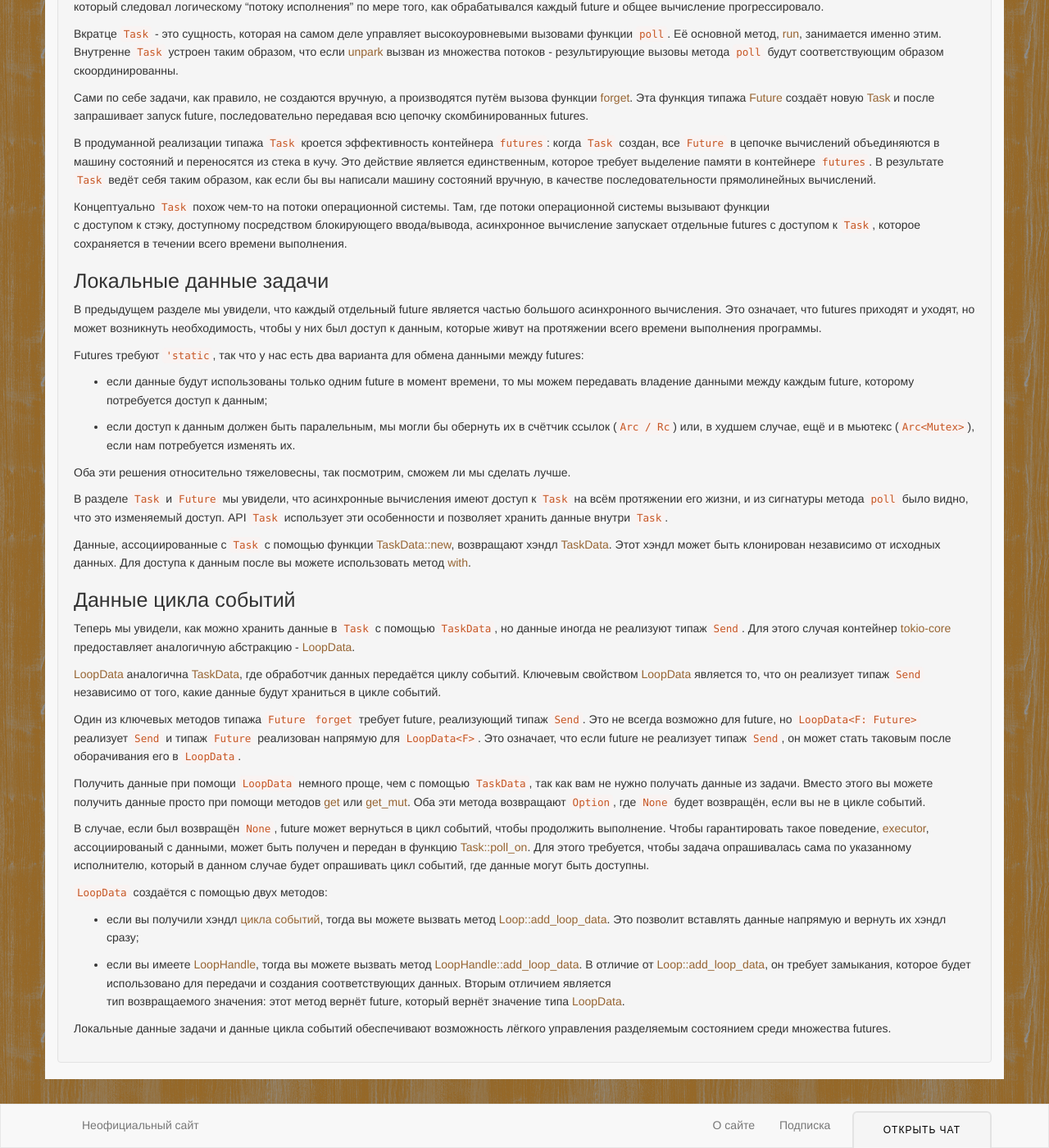
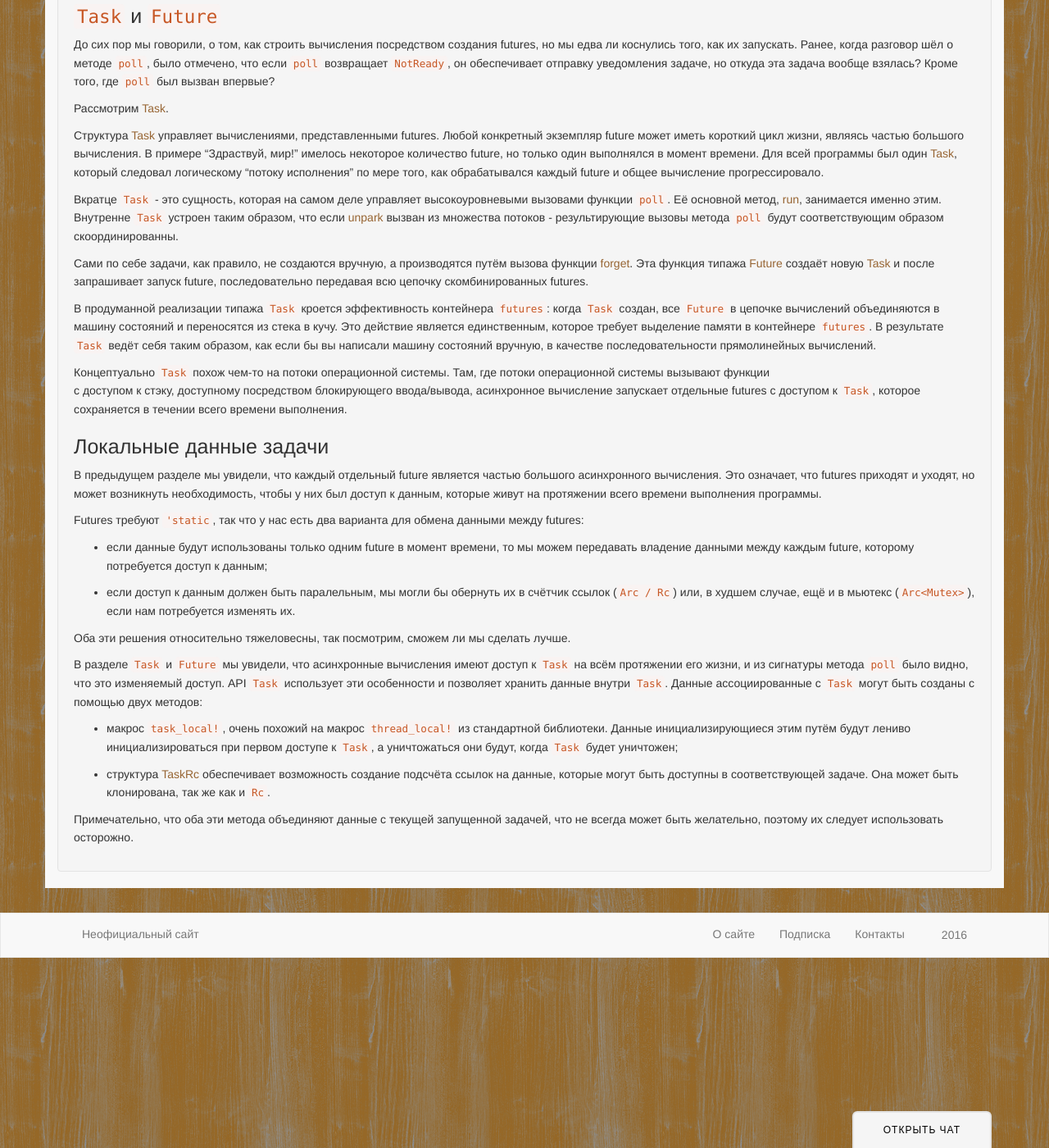
Before and after one commit to rust-lang-ru/rustycrate.ru, a Jekyll site: the page built from _posts/2016-08-16-futures-tutorial.md, in a window 1280 px wide and 1400 px high, scrolled down 12586 px. Shown: the whole window at 82% size. Built offline with Jekyll 4.4.1, drawn with Linux system fonts in a browser that asks for light colours; nearby versions of some CDN libraries; Markdown is read by kramdown in place of the engine named in the settings; comment, search, counter and statistics services are not loaded; some of the changed text lies outside the part shown.

Commit message:
Правим текст в соответствии с последними коммитами в оригинальном туториале.

````diff
--- a/_posts/2016-08-16-futures-tutorial.md
+++ b/_posts/2016-08-16-futures-tutorial.md
@@ -27,8 +27,7 @@
 - конкретные futures и поток;
 - возвращение futures;
 - `Task` и future;
-- локальные данные задачи;
-- данные цикла событий.
+- локальные данные задачи.
 
 #Здравствуй, мир!
 
@@ -73,14 +72,15 @@
 use std::net::ToSocketAddrs;
 
 use futures::Future;
-use tokio_core::Loop;
+use tokio_core::reactor::Core;
+use tokio_core::net::TcpStream;
 use tokio_tls::ClientContext;
 
 fn main() {
-    let mut lp = Loop::new().unwrap();
+    let mut core = Core::new().unwrap();
     let addr = "www.rust-lang.org:443".to_socket_addrs().unwrap().next().unwrap();
 
-    let socket = lp.handle().tcp_connect(&addr);
+    let socket = TcpStream::connect(&addr, &core.handle());
 
     let tls_handshake = socket.and_then(|socket| {
         let cx = ClientContext::new().unwrap();
@@ -113,7 +113,7 @@
 
 ```rust
 
-let mut lp = Loop::new().unwrap();
+let mut core = Core::new().unwrap();
 let addr = "www.rust-lang.org:443".to_socket_addrs().unwrap().next().unwrap();
 
 ```
@@ -204,11 +204,12 @@
     ".as_bytes())
 });
 
+
 ```
 
 Здесь мы получили future из предыдущего шага (`tls_handshake`) и использовали
 [and_then](http://alexcrichton.com/futures-rs/futures/trait.Future.html#method.and_then) снова, чтобы продолжить
-вычисление. Комбинатор [write_all](http://alexcrichton.com/futures-rs/futures_io/fn.write_all.html) полностью
+вычисление. Комбинатор [write_all](https://tokio-rs.github.io/tokio-core/tokio_core/io/fn.write_all.html) полностью
 записывает HTTP запрос, производя многократные записи по необходимости.
 
 Future, возвращаемый методом [write_all](http://alexcrichton.com/futures-rs/futures_io/fn.write_all.html), будет
@@ -270,8 +271,7 @@
     type Item;
     type Error;
 
-    fn poll(&mut self, task: &mut Task) -> Poll<Self::Item, Self::Error>;
-    fn schedule(&mut self, task: &mut Task);
+    fn poll(&mut self) -> Poll<Self::Item, Self::Error>;
 
     // ...
 }
@@ -288,8 +288,15 @@
 
 ## `Item` и `Error`
 
+```rust
+
+type Item;
+type Error;
+
+```
+
 Первая особенность типажа future, как вы, вероятно, заметили, это то, что он содержит два ассоциированных типа.
-Они представляют собой типы значений, которые future может получить. Каждый экземпляр future можно обработать как
+Они представляют собой типы значений, которые future может получить. Каждый экземпляр `Future` можно обработать как
 `Result<Self::Item, Self::Error>`.
 
 Эти два типа будут применяться очень часто в условиях `where` при передаче futures и в сигнатурах типа, когда
@@ -309,7 +316,7 @@
 
 fn foo<F>(future: F)
     where F: Future<Error = io::Error>,
-          F::Item: Future,
+          F::Item: Clone,
 {
     // ...
 }
@@ -320,13 +327,13 @@
 
 ```rust
 
-fn poll(&mut self, task: &mut Task) -> Poll<Self::Item, Self::Error>;
+fn poll(&mut self) -> Poll<Self::Item, Self::Error>;
 
 ```
 
 Работа типажа [Future](http://alexcrichton.com/futures-rs/futures/trait.Future.html) построена на этом методе.
 Метод [poll](http://alexcrichton.com/futures-rs/futures/trait.Future.html#tymethod.poll) - это единственная точка
-входа для извлечения вычисленного в future значения. Как пользователю `futures` вам редко понадобится вызывать этот
+входа для извлечения вычисленного в future значения. Как пользователю future вам редко понадобится вызывать этот
 метод напрямую. Скорее всего, вы будете взаимодействовать с futures через комбинаторы, которые создают
 высокоуровневые абстракции вокруг futures. Знание того, как futures работают под капотом, будет полезным.
 
@@ -337,21 +344,30 @@
 - во время выполнения метода `poll`, futures могут изменять своё состояние;
 - после заврешения `poll` владение futures может быть передано другой сущности.
 
-Взглянем на тип возвращаемого значения `Poll`:
+На самом деле тип [Poll](http://alexcrichton.com/futures-rs/futures/type.Poll.html) является псевдонимом:
+
+```
+
+type Poll<T, E> = Result<Async<T>, E>;
+
+```
+
+Так же взглянем, что из себя представляет перечисление
+[Async](http://alexcrichton.com/futures-rs/futures/enum.Async.html):
 
 ```rust
 
-enum Poll<T, E> {
+pub enum Async<T> {
+    Ready(T),
     NotReady,
-    Ok(T),
-    Err(E),
 }
 
 ```
 
-Посредством этого перечисления futures могут взаимодействовать, принимая `Poll::Ok`, когда значение future готово
-к использованию или `Poll::Err`, когда в ходе вычислений произошла ошибка. Если значение ещё не доступно, будет
-возвращено `Poll::NotReady`.
+Посредством этого перечисления futures могут взаимодействовать, когда значение future готово
+к использованию. Если произошла ошибка, тогда будет сразу возвращено `Err`. В противном случае, перечисление
+[Async](http://alexcrichton.com/futures-rs/futures/enum.Async.html) отображает, когда значение Future полностью
+получено или ещё не готово.
 
 Типаж [Future](http://alexcrichton.com/futures-rs/futures/trait.Future.html), как и `Iterator`, не определяет, что
 происходит после вызова метода [poll](http://alexcrichton.com/futures-rs/futures/trait.Future.html#tymethod.poll),
@@ -361,15 +377,15 @@
 [poll](http://alexcrichton.com/futures-rs/futures/trait.Future.html#tymethod.poll).
 
 Если вызов [poll](http://alexcrichton.com/futures-rs/futures/trait.Future.html#tymethod.poll) возвращает
-`Poll::NotReady`, future всё ещё требуется знать, когда необходимо выполниться снова.
+`NotReady`, future всё ещё требуется знать, когда необходимо выполниться снова.
 Для достижения этой цели future должен обеспечить следующий механизм: при получении`NotReady`
 текущая задача должна иметь возможность получить уведомление, когда значение станет доступным.
 
-Метод `task::park` является основной точкой входа доставки уведомлений. Эта функция возвращает
-[TaskHandler](http://alexcrichton.com/futures-rs/futures/struct.TaskHandle.html), который реализует типажи `Send` и
-`'static`, и имеет основной метод -
-[unpark](http://alexcrichton.com/futures-rs/futures/struct.TaskHandle.html#method.unpark). Вызов метода
-[unpark](http://alexcrichton.com/futures-rs/futures/struct.TaskHandle.html#method.unpark) указывает, что future
+Метод [park](http://alexcrichton.com/futures-rs/futures/task/fn.park.html) является основной точкой входа доставки
+уведомлений. Эта функция возвращает [Task](http://alexcrichton.com/futures-rs/futures/task/struct.Task.html),
+который реализует типажи `Send` и `'static`, и имеет основной метод -
+[unpark](http://alexcrichton.com/futures-rs/futures/task/struct.Task.html#method.unpark). Вызов метода
+[unpark](http://alexcrichton.com/futures-rs/futures/task/struct.Task.html#method.unpark) указывает, что future
 может производить вычисления и возвращать значение.
 
 Более детальную документацию можно найти
@@ -870,9 +886,9 @@
 логическому "потоку исполнения" по мере того, как обрабатывался каждый future и общее вычисление прогрессировало.
 
 Вкратце `Task` - это сущность, которая на самом деле управляет высокоуровневыми вызовами функции `poll`. Её основной
-метод, [run](http://alexcrichton.com/futures-rs/futures/task/struct.Task.html#method.run), занимается именно этим.
+метод, [run](http://alexcrichton.com/futures-rs/futures/task/struct.Run.html#method.run), занимается именно этим.
 Внутренне `Task` устроен таким образом, что если
-[unpark](http://alexcrichton.com/futures-rs/futures/task/struct.TaskHandle.html#method.unpark) вызван из множества
+[unpark](http://alexcrichton.com/futures-rs/futures/task/struct.Task.html#method.unpark) вызван из множества
 потоков - результирующие вызовы метода `poll` будут соответствующим образом скоординированны.
 
 Сами по себе задачи, как правило, не создаются вручную, а производятся путём вызова функции
@@ -908,59 +924,15 @@
 
 В разделе `Task` и `Future` мы увидели, что асинхронные вычисления имеют доступ к `Task` на всём протяжении его жизни,
 и из сигнатуры метода `poll` было видно, что это изменяемый доступ. API `Task` использует эти особенности и позволяет
-хранить данные внутри `Task`.
+хранить данные внутри `Task`. Данные ассоциированные с `Task` могут быть созданы с помощью двух методов:
 
-Данные, ассоциированные с `Task` с помощью функции
-[TaskData::new](http://alexcrichton.com/futures-rs/futures/task/struct.TaskData.html#method.new), возвращают хэндл
-[TaskData](http://alexcrichton.com/futures-rs/futures/task/struct.TaskData.html). Этот хэндл может быть клонирован
-независимо от исходных данных. Для доступа к данным после вы можете использовать метод
-[with](http://alexcrichton.com/futures-rs/futures/task/struct.TaskData.html#method.with).
+- макрос `task_local!`, очень похожий на макрос `thread_local!` из стандартной библиотеки. Данные инициализирующиеся
+ этим путём будут лениво инициализироваться при первом доступе к `Task`, а уничтожаться они будут, когда `Task` будет
+ уничтожен;
 
-# Данные цикла событий
+ - структура [TaskRc](http://alexcrichton.com/futures-rs/futures/task/struct.TaskRc.html) обеспечивает возможность
+ создание подсчёта ссылок на данные, которые могут быть доступны в соответствующей задаче. Она может быть клонирована,
+ так же как и `Rc`.
 
-Теперь мы увидели, как можно хранить данные в `Task` с помощью `TaskData`, но данные иногда не реализуют типаж `Send`.
-Для этого случая контейнер [tokio-core](https://github.com/tokio-rs/tokio-core) предоставляет аналогичную абстракцию -
-[LoopData](https://tokio-rs.github.io/tokio-core/tokio_core/struct.LoopData.html).
-
-[LoopData](https://tokio-rs.github.io/tokio-core/tokio_core/struct.LoopData.html) аналогична
-[TaskData](http://alexcrichton.com/futures-rs/futures/task/struct.TaskData.html), где обработчик данных передаётся
-циклу событий. Ключевым свойством [LoopData](https://tokio-rs.github.io/tokio-core/tokio_core/struct.LoopData.html)
-является то, что он реализует типаж `Send` независимо от того, какие данные будут храниться в цикле событий.
-
-Один из ключевых методов типажа `Future` `forget` требует future, реализующий типаж `Send`. Это не
-всегда возможно для future, но `LoopData<F: Future>` реализует `Send` и типаж `Future` реализован напрямую для
-`LoopData<F>`. Это означает, что если future не реализует типаж `Send`, он может стать таковым после оборачивания его
-в `LoopData`.
-
-Получить данные при помощи `LoopData` немного проще, чем с помощью `TaskData`, так как вам не нужно получать данные из
-задачи. Вместо этого вы можете получить данные просто при помощи методов
-[get](https://tokio-rs.github.io/tokio-core/tokio_core/struct.LoopData.html#method.get) или
-[get_mut](https://tokio-rs.github.io/tokio-core/tokio_core/struct.LoopData.html#method.get_mut). Оба эти метода
-возвращают `Option`, где `None` будет возвращён, если вы не в цикле событий.
-
-В случае, если был возвращён `None`, future может вернуться в цикл событий, чтобы продолжить выполнение.
-Чтобы гарантировать такое поведение,
-[executor](https://tokio-rs.github.io/tokio-core/tokio_core/struct.LoopData.html#method.executor), ассоциированый с
-данными, может быть получен и передан в функцию
-[Task::poll_on](http://alexcrichton.com/futures-rs/futures/task/fn.poll_on.html).
-Для этого требуется, чтобы задача опрашивалась сама по указанному исполнителю, который в данном случае будет
-опрашивать цикл событий, где данные могут быть доступны.
-
-`LoopData` создаётся с помощью двух методов:
-
-- если вы получили хэндл [цикла событий](https://tokio-rs.github.io/tokio-core/tokio_core/struct.Loop.html), тогда
-вы можете вызвать метод
-[Loop::add_loop_data](https://tokio-rs.github.io/tokio-core/tokio_core/struct.Loop.html#method.add_loop_data).
-Это позволит вставлять данные напрямую и вернуть их хэндл сразу;
-
-- если вы имеете [LoopHandle](https://tokio-rs.github.io/tokio-core/tokio_core/struct.LoopHandle.html), тогда вы можете
-вызвать метод
-[LoopHandle::add_loop_data](https://tokio-rs.github.io/tokio-core/tokio_core/struct.LoopHandle.html#method.add_loop_data).
-В отличие от
-[Loop::add_loop_data](https://tokio-rs.github.io/tokio-core/tokio_core/struct.Loop.html#method.add_loop_data), он
-требует замыкания, которое будет использовано для передачи и создания соответствующих данных. Вторым отличием является
-тип возвращаемого значения: этот метод вернёт future, который вернёт значение типа
-[LoopData](`https://tokio-rs.github.io/tokio-core/tokio_core/struct.LoopData.html`).
-
-Локальные данные задачи и данные цикла событий обеспечивают возможность лёгкого управления разделяемым
-состоянием среди множества futures.
+ Примечательно, что оба эти метода объединяют данные с текущей запущенной задачей, что не всегда может быть желательно,
+ поэтому их следует использовать осторожно.
````
Also changed, not shown: other parts of _posts/2016-08-16-futures-tutorial.md (+6 -6 lines).
